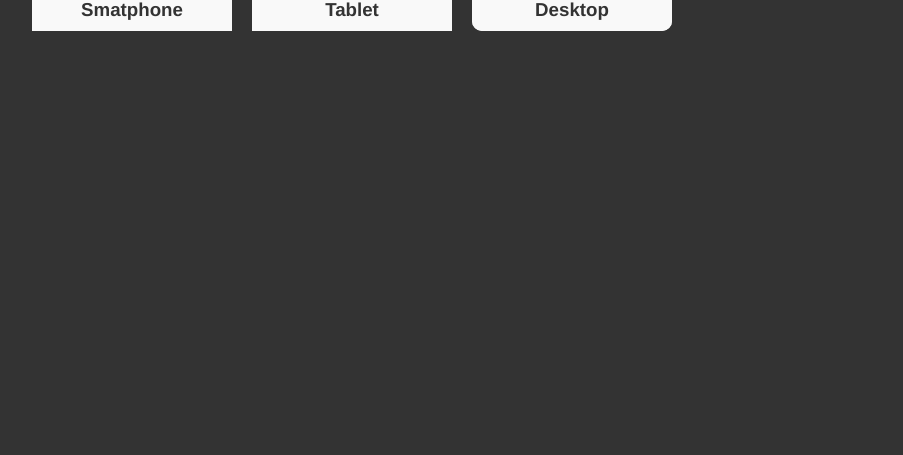
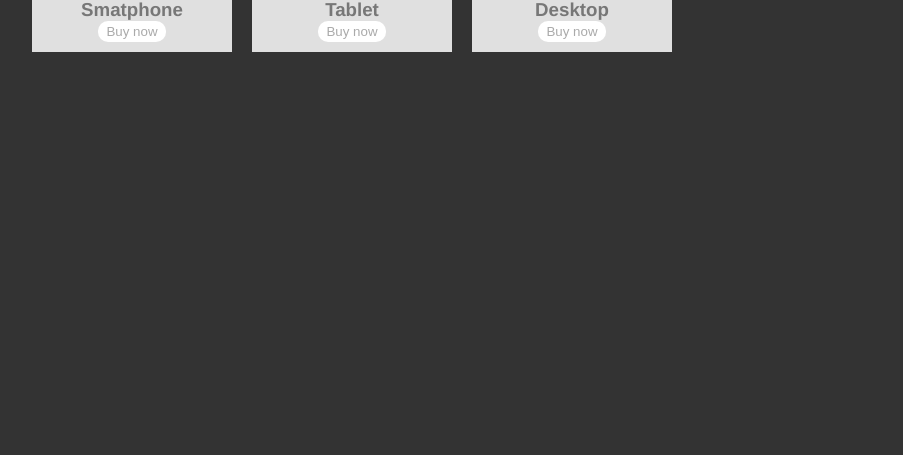
Before and after one commit to EdsonLuiz/smoofx, a website built with Parcel: page src/index.html in a window 1280 px wide. Shown: the part 345-800 px from the top of the page, without its empty margins (288-1191 px from the left). Built offline with nearby package versions, Linux system fonts and the light colour scheme.

```diff
--- a/src/index.html
+++ b/src/index.html
@@ -15,7 +15,10 @@
           src="https://s3-us-west-2.amazonaws.com/s.cdpn.io/409269/phone01.png"
           alt="phone"
         />
-        <h3 class="description -redtop">Smatphone</h3>
+        <div class="card-footer -redtop">
+          <h3 class="description">Smatphone</h3>
+          <button class="action">Buy now</button>
+        </div>
       </div>
 
       <div class="feature-card">
@@ -24,7 +27,10 @@
           src="https://s3-us-west-2.amazonaws.com/s.cdpn.io/409269/tablet01.png"
           alt="phone"
         />
-        <h3 class="description -greentop">Tablet</h3>
+        <div class="card-footer -greentop">
+          <h3 class="description">Tablet</h3>
+          <button class="action">Buy now</button>
+        </div>
       </div>
 
       <div class="feature-card -rounded">
@@ -33,7 +39,10 @@
           src="https://s3-us-west-2.amazonaws.com/s.cdpn.io/409269/desktop01.png"
           alt="phone"
         />
-        <h3 class="description -bluetop">Desktop</h3>
+        <div class="card-footer -bluetop">
+          <h3 class="description">Desktop</h3>
+          <button class="action">Buy now</button>
+        </div>
       </div>
     </section>
   </body>
--- a/src/styles/index.scss
+++ b/src/styles/index.scss
@@ -18,14 +18,6 @@
     display: block;
     margin: 0 auto;
   }
-
-  > .description {
-    background-color: #f9f9f9;
-    color: #333333;
-    padding: 10px;
-    text-align: center;
-  }
-
   &.-rounded {
     border-radius: 10px;
     > .description {
@@ -35,7 +27,21 @@
   }
 }
 
-.description {
+.card-footer {
+  background-color: #e0e0e0;
+  padding: 10px;
+  text-align: center;
+  > .description {
+    color: #777;
+    margin: 0 auto;
+  }
+  > .action {
+    background-color: #fff;
+    border: none;
+    border-radius: 10px;
+    color: #aaa;
+    padding: 3px 8px;
+  }
   &.-greentop {
     border-top: 4px solid #47a951;
   }
```
